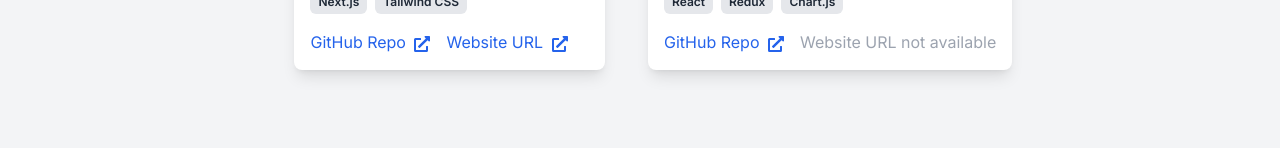
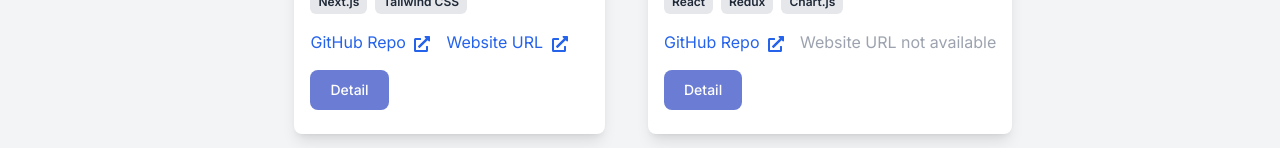
Before and after one commit to marmdhn/marmdhn, a Next.js app: page /projects in a window 1280 px wide. Shown: the part 596-744 px from the top of the page. Built offline with nearby package versions, Linux system fonts and the light colour scheme; what tailwind-hamburgers would draw is missing.

Commit message:
style: adjust layouting

```diff
--- a/components/PortfolioCard.tsx
+++ b/components/PortfolioCard.tsx
@@ -59,7 +59,7 @@
           ))}
         </div>
 
-        <div className="flex gap-4">
+        <div className="flex justify-start items-center gap-4">
           {githubRepo ? (
             <a
               href={githubRepo}
@@ -87,9 +87,9 @@
           )}
         </div>
 
-        {/*<div className="w-full flex justify-end">*/}
-        {/*  <PortfolioModal portfolio={portfolioModalProps} />*/}
-        {/*</div>*/}
+        <div className="w-full flex justify-start mt-4">
+          <PortfolioModal portfolio={portfolioModalProps} />
+        </div>
       </div>
     </div>
   );
```
